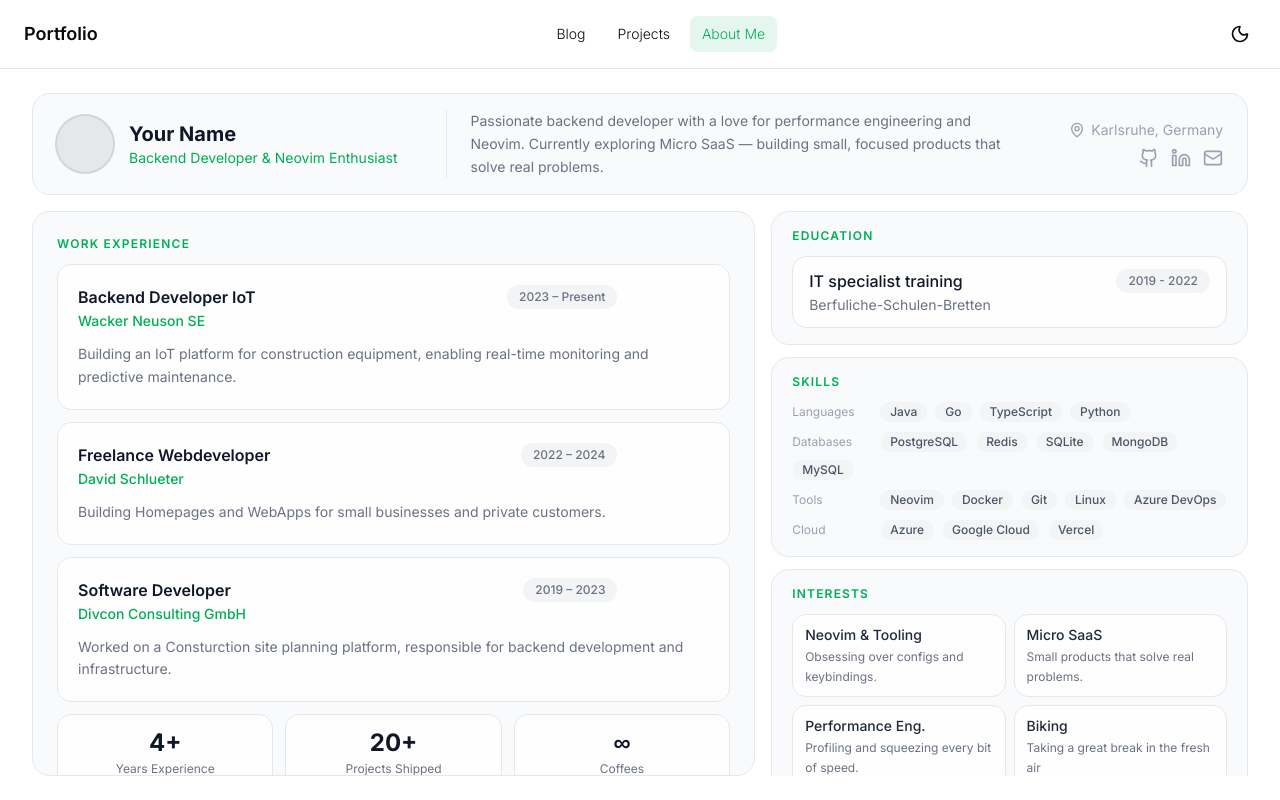
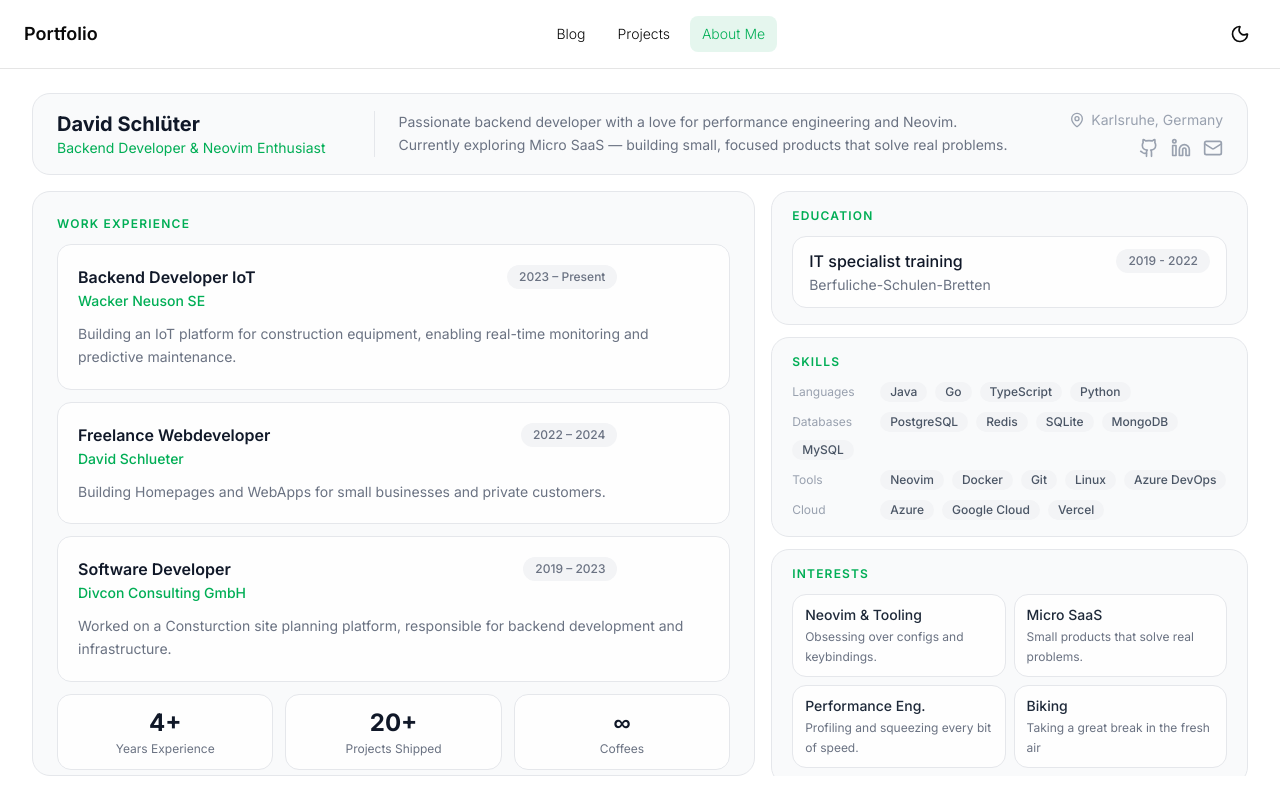
Before and after one commit to Maduki-tech/homepage, a Next.js app: page /about in a window 1280 px wide. Built offline with nearby package versions, Linux system fonts and the light colour scheme.

Commit message:
Better design again

```diff
--- a/src/app/about/page.tsx
+++ b/src/app/about/page.tsx
@@ -161,10 +161,9 @@ export default function AboutPage() {
                 {/* ── Hero strip ─────────────────────────────────────────── */}
                 <div className="flex flex-col gap-3 rounded-2xl border border-gray-200 bg-gray-50 px-6 py-4 md:flex-row md:items-center md:gap-6 dark:border-white/10 dark:bg-white/5">
                     <div className="flex items-center gap-4">
-                        <div className="size-14 shrink-0 rounded-full bg-gray-200 ring-2 ring-gray-300 dark:bg-white/15 dark:ring-white/20" />
                         <div>
                             <h1 className="text-xl font-bold text-gray-900 dark:text-white">
-                                Your Name
+                                David Schlüter
                             </h1>
                             <p className="text-brand text-sm">
                                 Backend Developer &amp; Neovim Enthusiast
--- a/src/app/blog/page.tsx
+++ b/src/app/blog/page.tsx
@@ -16,7 +16,8 @@ export default function BlogPage() {
                             Writing
                         </h1>
                         <p className="text-sm text-gray-500 dark:text-white/50">
-                            Thoughts on backend, tooling, and the craft of building software
+                            Thoughts on backend, tooling, and the craft of
+                            building software
                         </p>
                     </div>
                     <span className="rounded-full bg-gray-100 px-3 py-1 text-xs font-medium text-gray-500 dark:bg-white/10 dark:text-white/50">
@@ -50,7 +51,7 @@ export default function BlogPage() {
                                     {post.tags.slice(0, 2).map((tag) => (
                                         <span
                                             key={tag}
-                                            className="bg-black/50 rounded-full px-2 py-0.5 text-[10px] font-medium text-white backdrop-blur-sm"
+                                            className="rounded-full bg-black/50 px-2 py-0.5 text-[10px] font-medium text-white backdrop-blur-sm"
                                         >
                                             {tag}
                                         </span>
@@ -64,11 +65,14 @@ export default function BlogPage() {
                                 <div className="flex items-center gap-3 text-xs text-gray-400 dark:text-white/40">
                                     <span className="flex items-center gap-1">
                                         <Calendar className="size-3" />
-                                        {new Date(post.date).toLocaleDateString("en-US", {
-                                            month: "short",
-                                            day: "numeric",
-                                            year: "numeric",
-                                        })}
+                                        {new Date(post.date).toLocaleDateString(
+                                            "en-US",
+                                            {
+                                                month: "short",
+                                                day: "numeric",
+                                                year: "numeric",
+                                            },
+                                        )}
                                     </span>
                                     <span className="flex items-center gap-1">
                                         <Clock className="size-3" />
@@ -76,7 +80,7 @@ export default function BlogPage() {
                                     </span>
                                 </div>
 
-                                <h2 className="group-hover:text-brand font-semibold leading-snug text-gray-900 transition-colors dark:text-white">
+                                <h2 className="group-hover:text-brand leading-snug font-semibold text-gray-900 transition-colors dark:text-white">
                                     {post.title}
                                 </h2>
 
```
